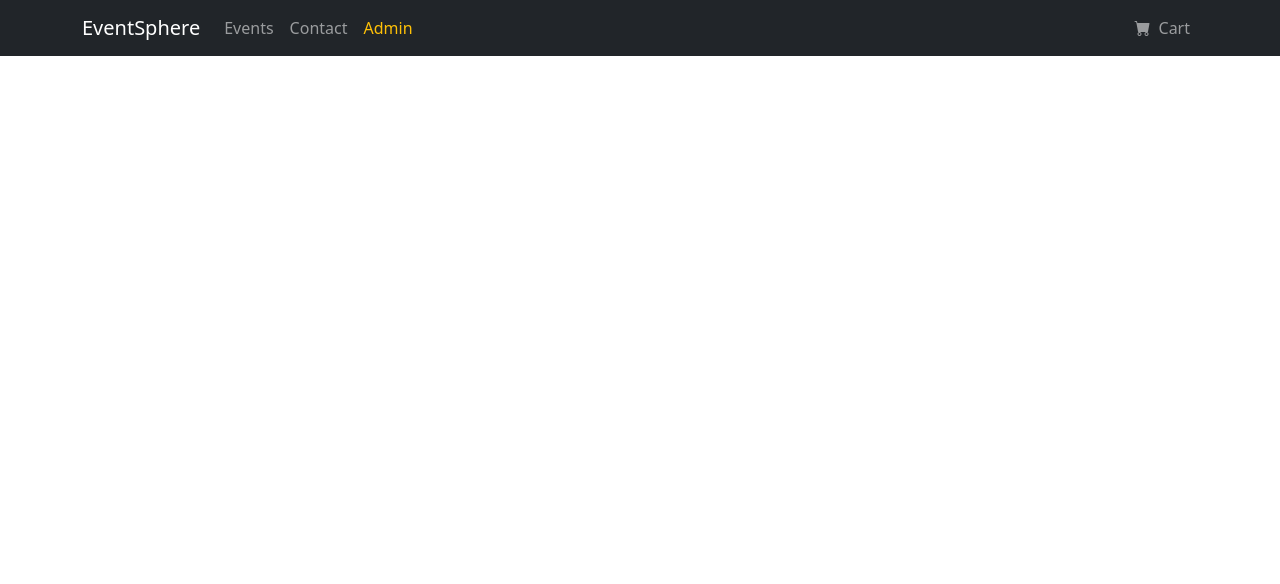
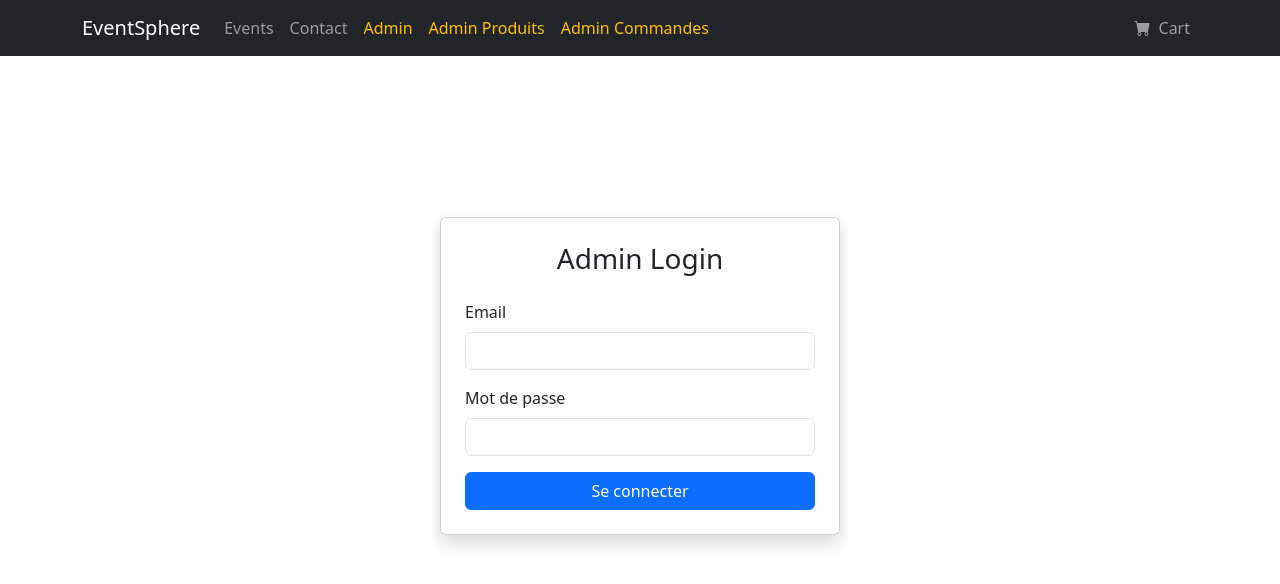
Before and after one commit to ilyassbnh/EventSphere-Studio, a React (Vite) app: page /login in a window 1280 px wide. Shown: the top 584 px of the page. Built offline with nearby package versions, Linux system fonts and the light colour scheme.

Commit message:
creating the admin files and secure them

```diff
--- a/src/App.jsx
+++ b/src/App.jsx
@@ -7,6 +7,9 @@ import Cart from './pages/public/Cart';
 import AdminAddEvent from './pages/admin/AdminAddEvent';
 import AdminDashboard from './pages/admin/AdminDashboard';
 import Checkout from './pages/public/Checkout';
+import AdminOrders from './pages/admin/AdminOrders';
+import Login from './pages/public/Login';
+import ProtectedRoute from './components/ProtectedRoute';
 
 function App() {
   return (
@@ -14,12 +17,21 @@ function App() {
       <AppNavbar /> {/* Always visible */}
 
       <Routes>
+        {/* --- ROUTES PUBLIQUES --- */}
         <Route path="/" element={<Events />} />
         <Route path="/cart" element={<Cart />} />
-        <Route path="/admin/add" element={<AdminAddEvent />} />
-        <Route path="/admin/dashboard" element={<AdminDashboard />} />
         <Route path="/checkout" element={<Checkout />} />
-      </Routes>
+        <Route path="/login" element={<Login />} />
+
+        {/* --- ROUTES PROTÉGÉES (ADMIN) --- */}
+        {/* Tout ce bloc doit être DANS <Routes> */}
+        <Route element={<ProtectedRoute />}>
+          <Route path="/admin/dashboard" element={<AdminDashboard />} />
+          <Route path="/admin/add" element={<AdminAddEvent />} />
+          <Route path="/admin/orders" element={<AdminOrders />} />
+        </Route>
+
+      </Routes> {/* <--- On ferme Routes ICI, pas avant */}
     </Router>
   );
 }
--- a/src/components/AppNavbar.jsx
+++ b/src/components/AppNavbar.jsx
@@ -16,6 +16,8 @@ const AppNavbar = () => {
             <Nav.Link as={Link} to="/contact">Contact</Nav.Link>
             {/* Admin Links for testing */}
             <Nav.Link as={Link} to="/admin/dashboard" className="text-warning">Admin</Nav.Link>
+            <Nav.Link as={Link} to="/admin/dashboard" className="text-warning">Admin Produits</Nav.Link>
+            <Nav.Link as={Link} to="/admin/orders" className="text-warning">Admin Commandes</Nav.Link>
           </Nav>
           <Nav>
             <Nav.Link as={Link} to="/cart">
--- a/src/components/ProtectedRoute.jsx
+++ b/src/components/ProtectedRoute.jsx
@@ -0,0 +1,11 @@
+import { Navigate, Outlet } from 'react-router-dom';
+
+const ProtectedRoute = () => {
+  // On vérifie si le flag "isAdmin" est présent dans le stockage local
+  const isAdmin = localStorage.getItem('isAdmin') === 'true';
+
+  // Si oui, on affiche la page demandée (Outlet). Sinon, on renvoie au Login.
+  return isAdmin ? <Outlet /> : <Navigate to="/login" replace />;
+};
+
+export default ProtectedRoute;
--- a/src/pages/admin/AdminOrders.jsx
+++ b/src/pages/admin/AdminOrders.jsx
@@ -0,0 +1,72 @@
+import { useEffect, useState } from 'react';
+import { Container, Table, Badge, Card, Button } from 'react-bootstrap';
+import axios from 'axios';
+
+const AdminOrders = () => {
+  const API_URL = import.meta.env.VITE_API_URL;
+  const [orders, setOrders] = useState([]);
+
+  useEffect(() => {
+    fetchOrders();
+  }, []);
+
+  const fetchOrders = async () => {
+    try {
+      const response = await axios.get(`${API_URL}/orders`);
+      // On inverse pour voir les plus récentes en premier
+      setOrders(response.data.reverse());
+    } catch (error) {
+      console.error("Erreur chargement commandes:", error);
+    }
+  };
+
+  return (
+    <Container className="py-5">
+      <h2 className="mb-4">Gestion des Commandes</h2>
+
+      <Card className="shadow-sm">
+        <Table responsive hover className="mb-0">
+          <thead className="table-dark">
+            <tr>
+              <th>ID</th>
+              <th>Date</th>
+              <th>Client</th>
+              <th>Email</th>
+              <th>Total</th>
+              <th>Status</th>
+              <th>Détails</th>
+            </tr>
+          </thead>
+          <tbody>
+            {orders.length > 0 ? (
+              orders.map((order) => (
+                <tr key={order.id}>
+                  <td>#{order.id}</td>
+                  <td>{new Date(order.date).toLocaleDateString()}</td>
+                  <td className="fw-bold">{order.client?.fullName || 'Anonyme'}</td>
+                  <td>{order.client?.email || '-'}</td>
+                  <td className="text-success fw-bold">${order.totalAmount}</td>
+                  <td>
+                    <Badge bg={order.status === 'Pending' ? 'warning' : 'success'}>
+                      {order.status || 'Confirmé'}
+                    </Badge>
+                  </td>
+                  <td>
+                    {/* Pour l'instant on affiche juste le nombre d'items */}
+                    <small>{order.items?.length || 0} articles</small>
+                  </td>
+                </tr>
+              ))
+            ) : (
+              <tr>
+                <td colSpan="7" className="text-center py-4">Aucune commande trouvée.</td>
+              </tr>
+            )}
+          </tbody>
+        </Table>
+      </Card>
+    </Container>
+  );
+};
+
+export default AdminOrders;
--- a/src/pages/public/Login.jsx
+++ b/src/pages/public/Login.jsx
@@ -0,0 +1,61 @@
+import { useState } from 'react';
+import { Container, Card, Form, Button, Alert } from 'react-bootstrap';
+import { useNavigate } from 'react-router-dom';
+
+const Login = () => {
+  const [email, setEmail] = useState('');
+  const [password, setPassword] = useState('');
+  const [error, setError] = useState('');
+  const navigate = useNavigate();
+
+  const handleLogin = (e) => {
+    e.preventDefault();
+
+    // Récupérer les vrais identifiants du .env
+    const adminEmail = import.meta.env.VITE_ADMIN_EMAIL;
+    const adminPass = import.meta.env.VITE_ADMIN_PASSWORD;
+
+    if (email === adminEmail && password === adminPass) {
+      // Succès : On donne le badge
+      localStorage.setItem('isAdmin', 'true');
+      navigate('/admin/dashboard');
+    } else {
+      setError('Identifiants incorrects.');
+    }
+  };
+
+  return (
+    <Container className="d-flex justify-content-center align-items-center" style={{ minHeight: '80vh' }}>
+      <Card className="shadow p-4" style={{ width: '400px' }}>
+        <h3 className="text-center mb-4">Admin Login</h3>
+        {error && <Alert variant="danger">{error}</Alert>}
+
+        <Form onSubmit={handleLogin}>
+          <Form.Group className="mb-3">
+            <Form.Label>Email</Form.Label>
+            <Form.Control
+              type="email"
+              value={email}
+              onChange={(e) => setEmail(e.target.value)}
+              required
+            />
+          </Form.Group>
+          <Form.Group className="mb-3">
+            <Form.Label>Mot de passe</Form.Label>
+            <Form.Control
+              type="password"
+              value={password}
+              onChange={(e) => setPassword(e.target.value)}
+              required
+            />
+          </Form.Group>
+          <Button variant="primary" type="submit" className="w-100">
+            Se connecter
+          </Button>
+        </Form>
+      </Card>
+    </Container>
+  );
+};
+
+export default Login;
```
Also changed, not shown: 1 other file (tests, documents, lock files or other folders).
